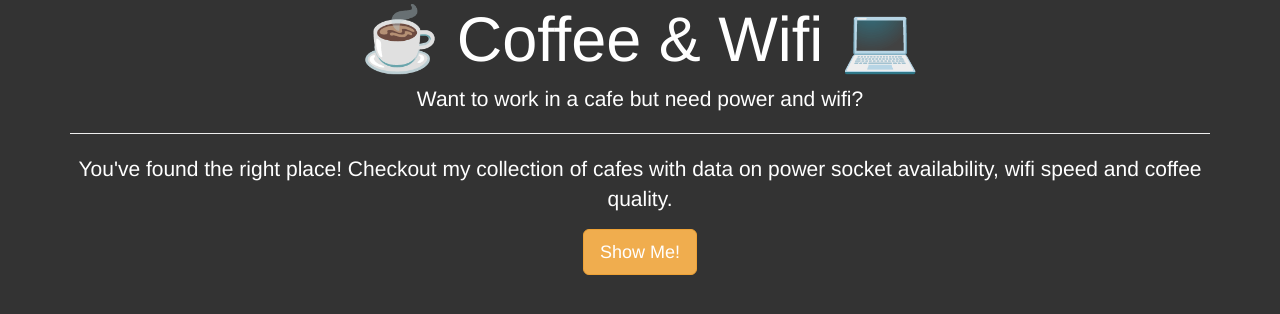
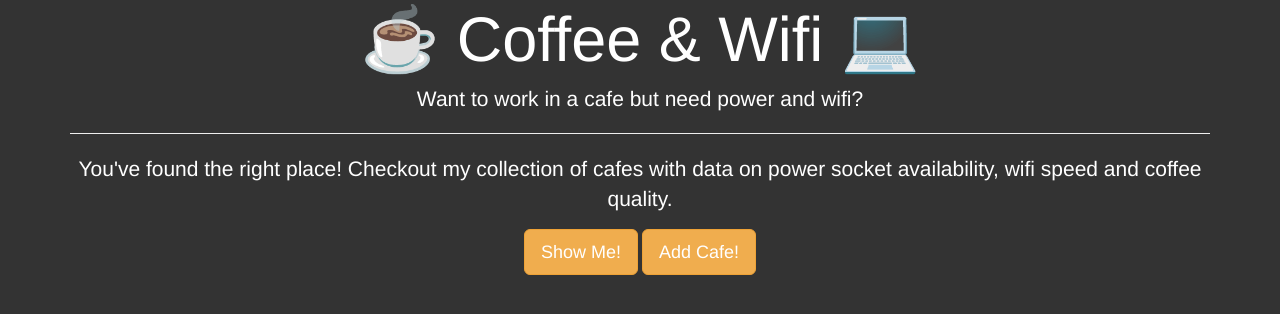
Before and after one commit to CRodz13/Coffee-Wifi, a Flask app: page / in a window 1280 px wide. Shown: the part 270-584 px from the top of the page. Run offline with Flask 2, Linux system fonts and the light colour scheme; some libraries are stand-ins or nearby versions.

Commit message:
Change name

```diff
--- a/templates/index.html
+++ b/templates/index.html
@@ -16,6 +16,7 @@
   <hr class="my-4">
   <p>You've found the right place! Checkout my collection of cafes with data on power socket availability, wifi speed and coffee quality.</p>
   <a class="btn btn-warning btn-lg" href="{{ url_for('cafes') }}" role="button">Show Me!</a>
+  <a class="btn btn-warning btn-lg" href="{{ url_for('add_cafe') }}" role="button">Add Cafe!</a>
 </div>
     </div>
 
```
